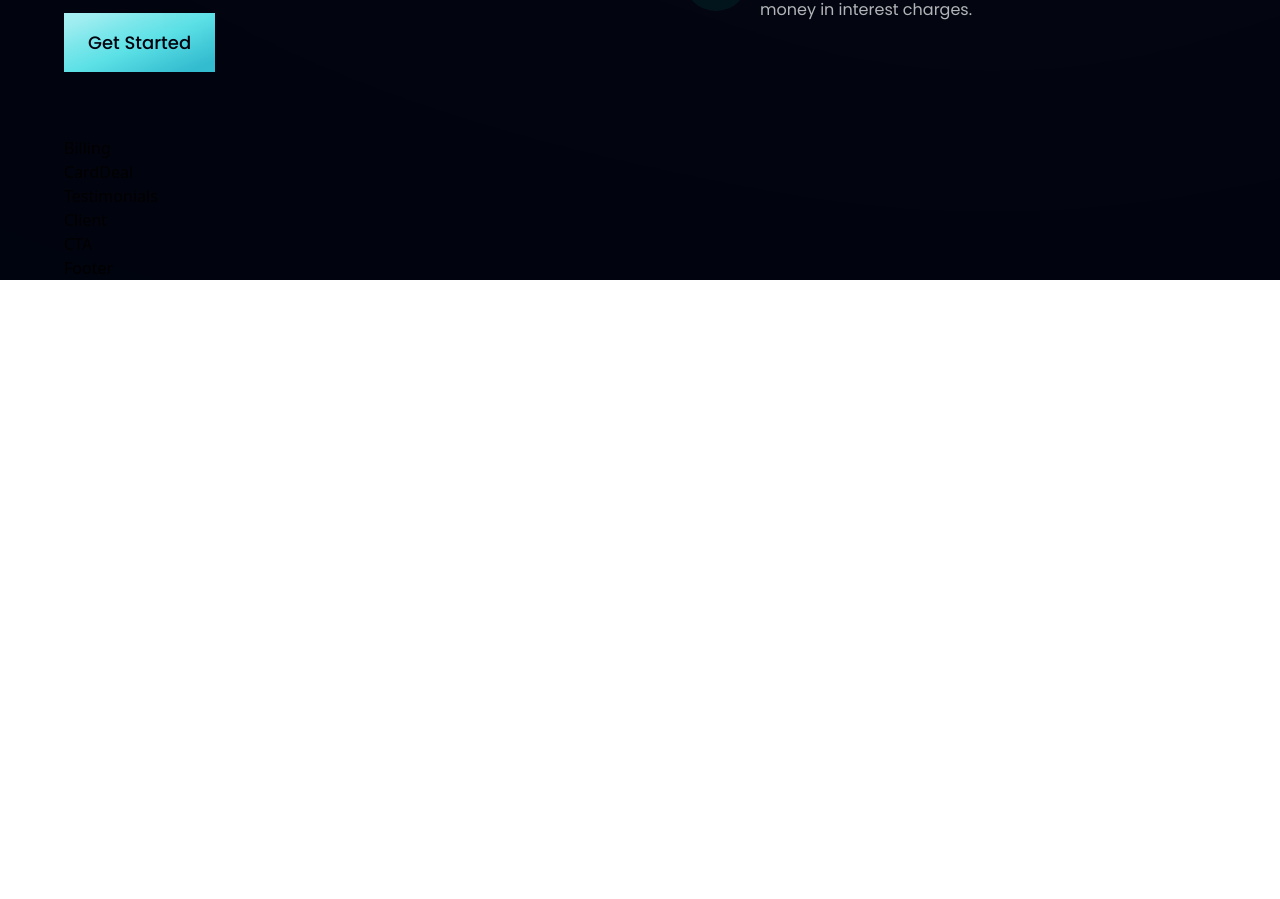
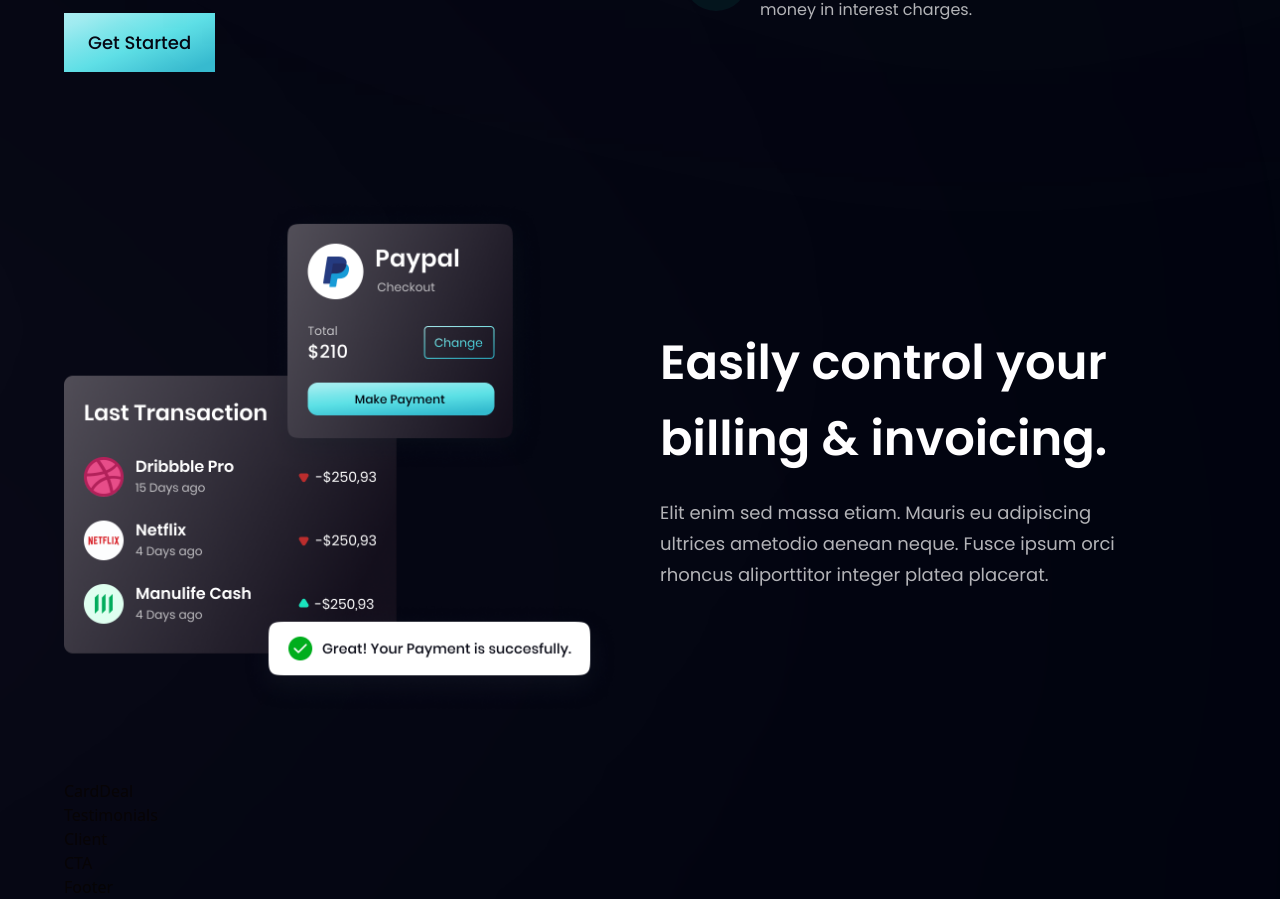
Before and after one commit to tla111/modern_website_2022, a React (Vite) app in the folder bank_modern_app/: page / in a window 1280 px wide. Shown: the part 1410-2309 px from the top of the page. Before the commit the page ends 1690 px from the top, so only its background shows below. Built offline with nearby package versions, Linux system fonts and the light colour scheme.

Commit message:
creating logic & style billing component

```diff
--- a/bank_modern_app/src/components/Billing.jsx
+++ b/bank_modern_app/src/components/Billing.jsx
@@ -1,9 +1,24 @@
 import React from 'react'
+import { apple, bill, google } from '../assets'
+import styles, { layout } from '../style'
 
-const Billing = () => {
-    return (
-        <div>Billing</div>
-    )
-}
+const Billing = () => (
+    <section id="product" className={layout.sectionReverse}>
+        <div className={layout.sectionImgReverse}>
+            <img src={bill} alt="billing" className="w-[100%] h-[100%] relative z-[5]" />
+            <div className="absolute z-[3] -left-1/2 top-0 w-[50%] h-[50%] rounded-full white__gradient" />
+            <div className="absolute z-[3] -left-1/2 bottom-0 w-[50%] h-[50%] rounded-full pink__gradient" />
+        </div>
+
+        <div className={layout.sectionInfo}>
+            <h2 className={styles.heading2}>Easily control your <br className="sm:block hidden" /> billing & invoicing.</h2>
+            <p className={`${styles.paragraph} max-w-[470px] mt-5`}>
+                Elit enim sed massa etiam. Mauris eu adipiscing ultrices ametodio
+                aenean neque. Fusce ipsum orci rhoncus aliporttitor integer platea
+                placerat.
+            </p>
+        </div>
+    </section>
+)
 
 export default Billing
```
